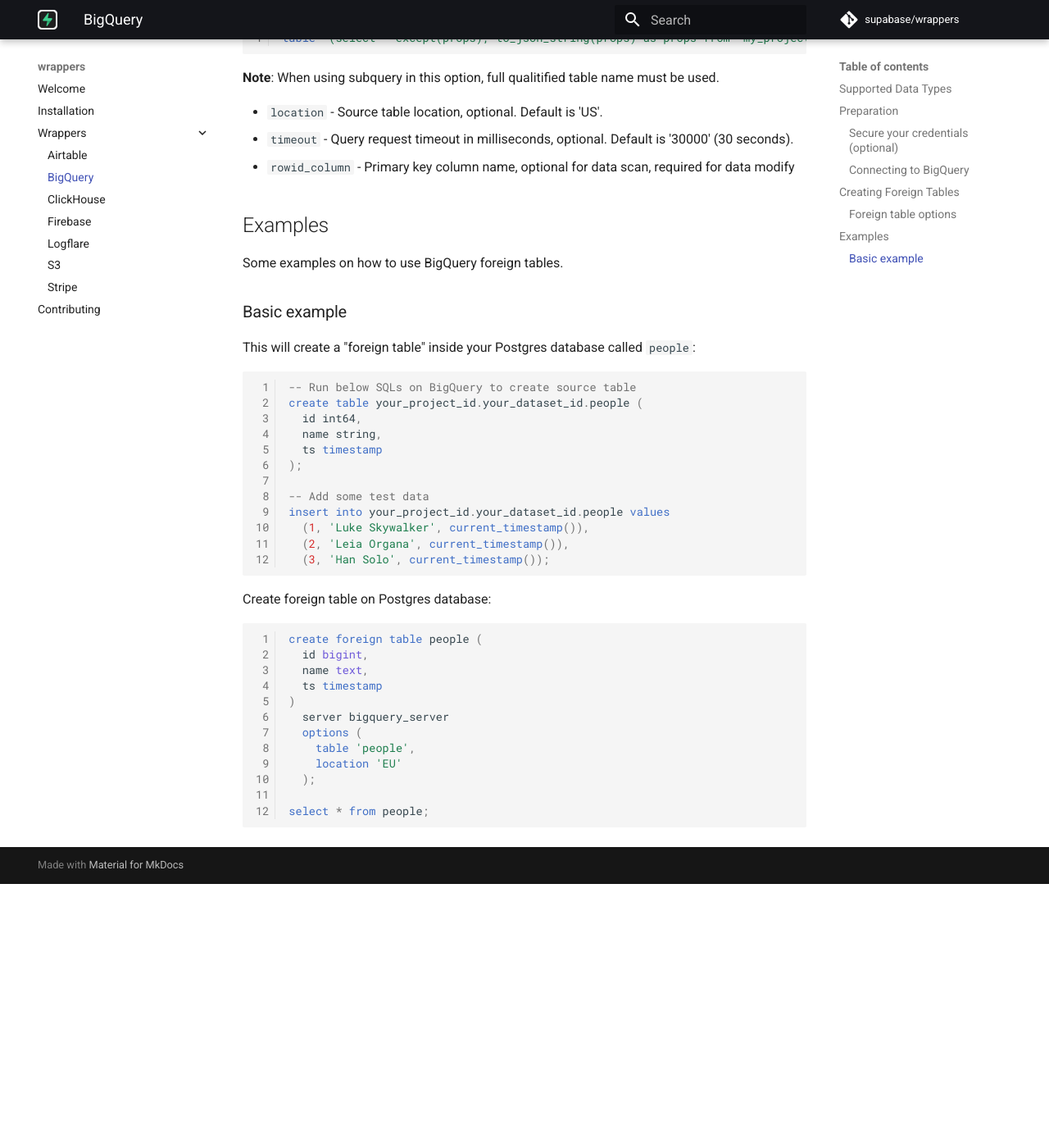
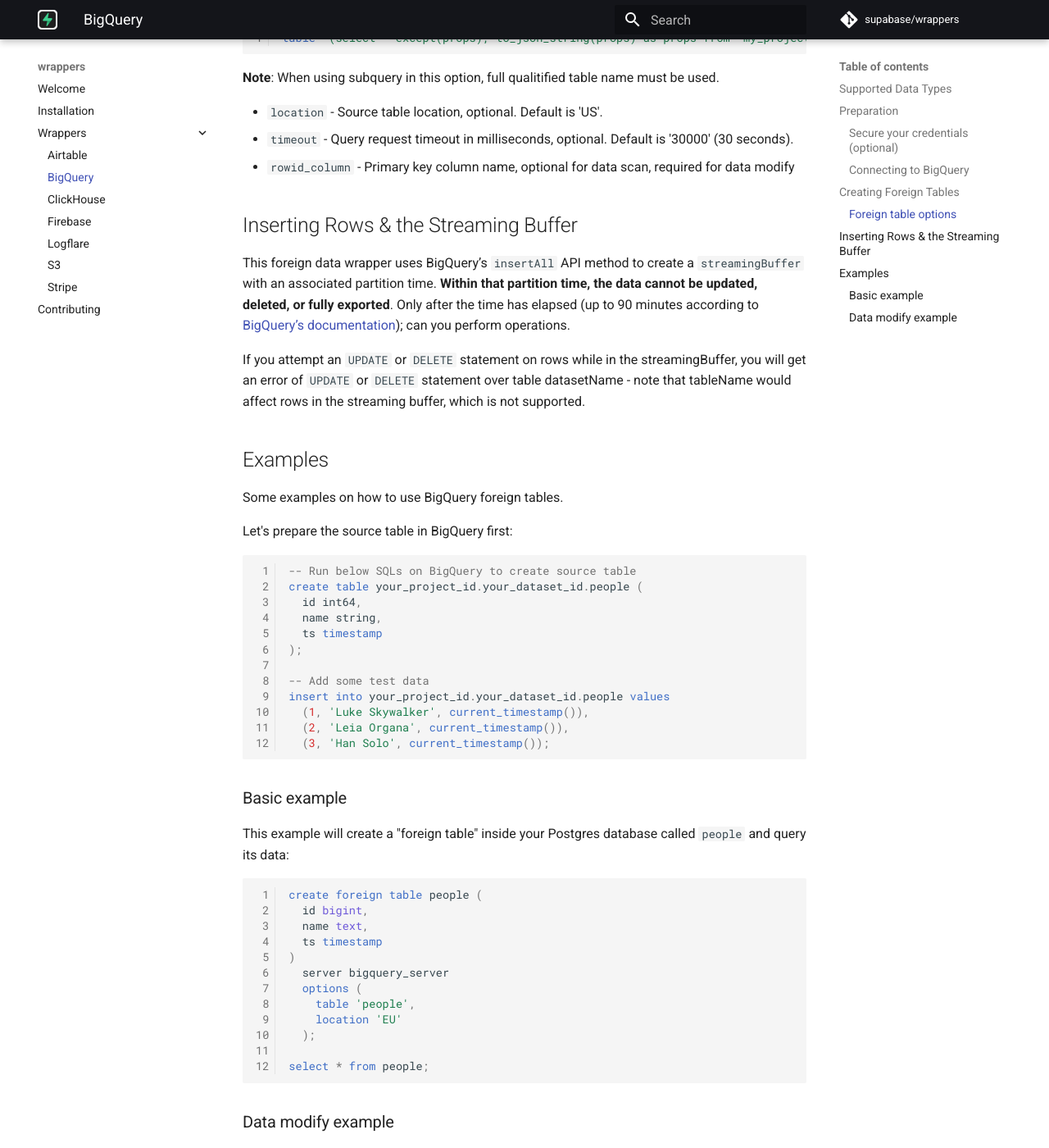
Before and after one commit to supabase/wrappers, an MkDocs documentation site: the page built from docs/bigquery.md, in a window 1280 px wide and 1400 px high, scrolled down 2697 px. Shown: the whole window at 82% size. Built offline with MkDocs 1.6.1 and Material for MkDocs 9.7.7, drawn with Linux system fonts in a browser that asks for light colours; emoji names are drawn with the system emoji font; comment, search, counter and statistics services are not loaded; before the commit the page ends 3775 px from its top, so only the background shows below that; some of the changed text lies outside the part shown.

Commit message:
fix: bigquery fdw data modify

````diff
--- a/docs/bigquery.md
+++ b/docs/bigquery.md
@@ -129,13 +129,17 @@
 - `timeout` - Query request timeout in milliseconds, optional. Default is '30000' (30 seconds).
 - `rowid_column` - Primary key column name, optional for data scan, required for data modify
 
+## Inserting Rows & the Streaming Buffer
+
+This foreign data wrapper uses BigQuery’s `insertAll` API method to create a `streamingBuffer` with an associated partition time. **Within that partition time, the data cannot be updated, deleted, or fully exported**. Only after the time has elapsed (up to 90 minutes according to [BigQuery’s documentation](https://cloud.google.com/bigquery/docs/streaming-data-into-bigquery)); can you perform operations.
+
+If you attempt an `UPDATE` or `DELETE` statement on rows while in the streamingBuffer, you will get an error of `UPDATE` or `DELETE` statement over table datasetName - note that tableName would affect rows in the streaming buffer, which is not supported.
+
 ## Examples
 
 Some examples on how to use BigQuery foreign tables.
 
-### Basic example
-
-This will create a "foreign table" inside your Postgres database called `people`:
+Let's prepare the source table in BigQuery first:
 
 ```sql
 -- Run below SQLs on BigQuery to create source table
@@ -152,7 +156,9 @@
   (3, 'Han Solo', current_timestamp());
 ```
 
-Create foreign table on Postgres database:
+### Basic example
+
+This example will create a "foreign table" inside your Postgres database called `people` and query its data:
 
 ```sql
 create foreign table people (
@@ -168,3 +174,34 @@
 
 select * from people;
 ```
+
+### Data modify example
+
+This example will modify data in a "foreign table" inside your Postgres database called `people`, note that `rowid_column` option is mandatory:
+
+```sql
+create foreign table people (
+  id bigint,
+  name text,
+  ts timestamp
+)
+  server bigquery_server
+  options (
+    table 'people',
+    location 'EU',
+    rowid_column 'id'
+  );
+
+-- insert new data
+insert into people(id, name, ts)
+values (4, 'Yoda', '2023-01-01 12:34:56');
+
+-- update existing data
+update people
+set name = 'Anakin Skywalker'
+where id = 1;
+
+-- delete data
+delete from people
+where id = 2;
+```
````
Also changed, not shown: 4 other files.
